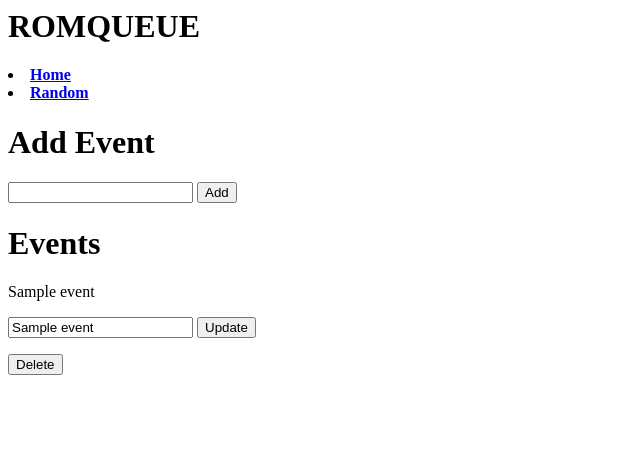
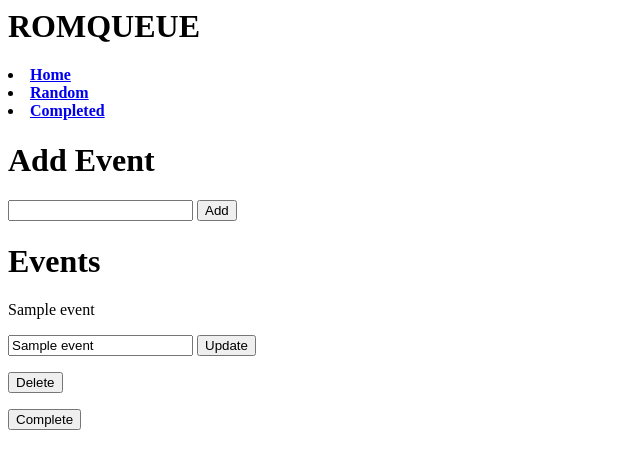
Before and after one commit to fickleEfrit/romqueue, a Flask app: page / in a window 1280 px wide. Shown: the top 469 px of the page, without its empty margins (0-640 px from the left). Run offline with Flask 2, Linux system fonts and the light colour scheme; tables that the repository leaves empty hold one stand-in row (values such as "Sample post").

Commit message:
basic templates with jinja, includes header for navigating different pages

```diff
--- a/templates/header.html
+++ b/templates/header.html
@@ -7,6 +7,7 @@
                     <u1 class="menu">
                         <li><a href="{{url_for('home') }}">Home</a></li>
                         <li><a href="{{url_for('rand') }}">Random</a></li>
+                        <li><a href="{{url_for('completed') }}">Completed</a></li>
                     </u1>
                 </nav></strong>
             </div>
--- a/templates/home.html
+++ b/templates/home.html
@@ -19,6 +19,10 @@
       <input type="hidden" value="{{event.name}}" name="name">
       <input type="submit" value="Delete">
     </form>
+    <form method="POST" action="./complete">
+      <input type="hidden" value="{{event.name}}" name="name">
+      <input type="submit" value="Complete">
+    </form>
   {% endfor %}
   {% endblock %}
   </body>
--- a/templates/random.html
+++ b/templates/random.html
@@ -3,10 +3,10 @@
     {% extends "header.html" %}
     {% block content %}
         <h1>Random Event:</h1>
-            <form method="POST" action="./delete">
+            <form method="POST" action="./complete">
       <p>{{event.name}}</p>
       <input type="hidden" value="{{event.name}}" name="name">
-      <input type="submit" value="Delete">
+      <input type="submit" value="Complete">
     </form>
     {% endblock %}
     </body>
```
Also changed, not shown: templates/completed.html (added, +15 -0 lines).
